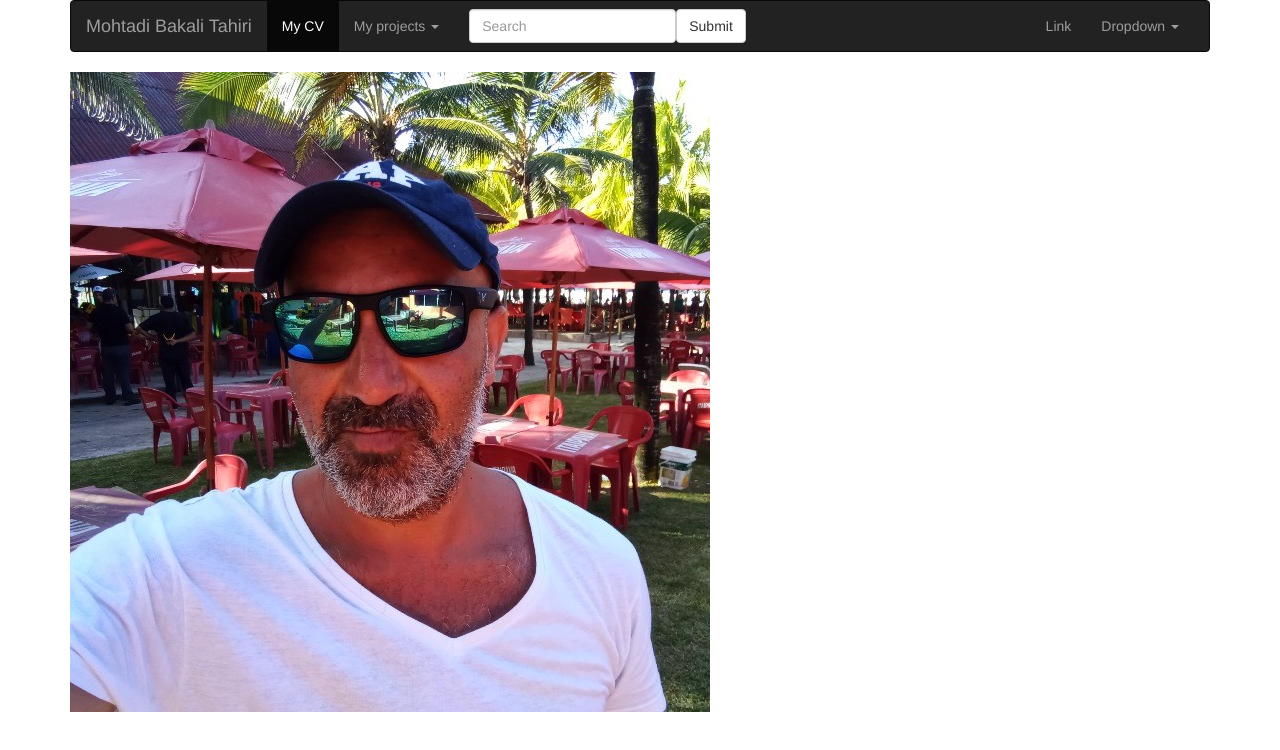
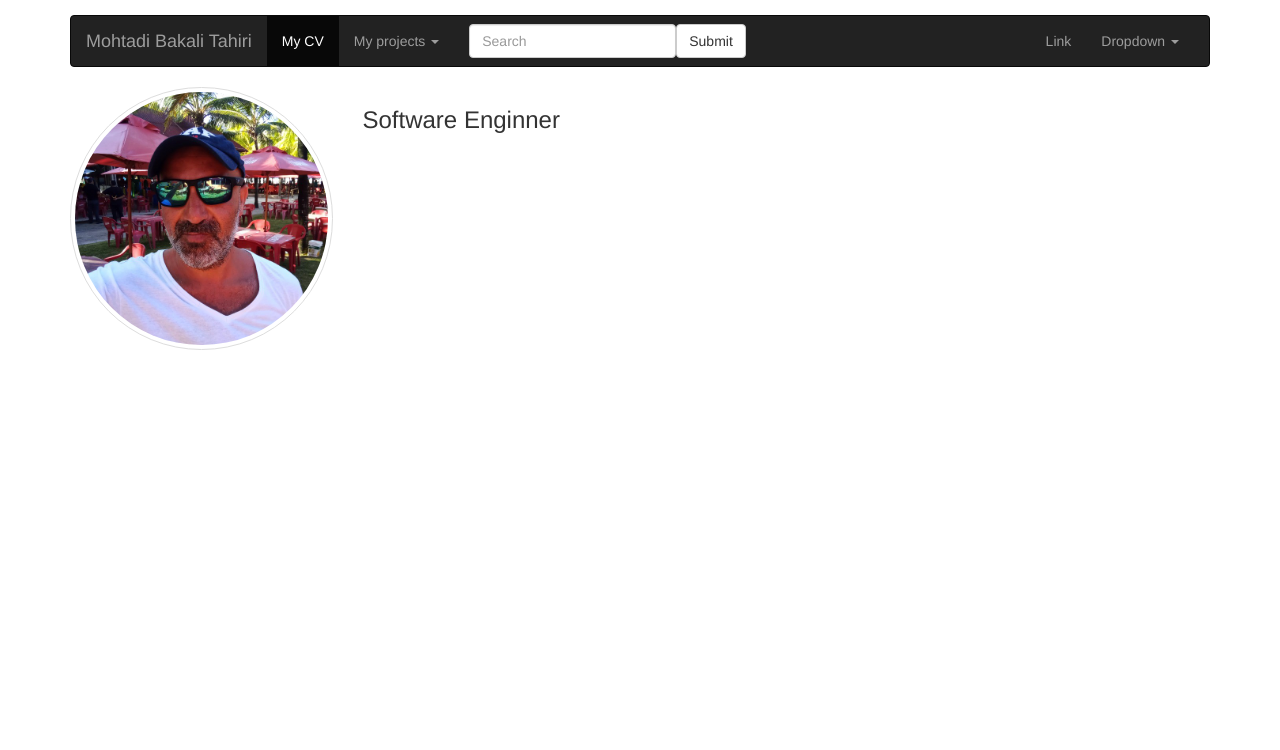
Before and after one commit to tedybak/demo-deploy, an Angular app: page /cv in a window 1280 px wide. Shown: the top 750 px of the page. Built offline with nearby package versions, Linux system fonts and the light colour scheme.

Commit message:
in progress

```diff
--- a/src/app/cv/cv.component.html
+++ b/src/app/cv/cv.component.html
@@ -1,3 +1,13 @@
 <div class="container">
-<img src="/assets/img/mifoto.jpg" class="img-responsive" alt="Tedy Bakali" />
+
+
+    <div class="row">
+        <div class="col-sm-3"> <img src="/assets/img/mifoto.jpg" class="img-responsive img-circle img-thumbnail"
+                alt="Tedy Bakali" />
+        </div>
+        <div class="col-sm-3">  <h3>Software Enginner</h3></div>
+        <div class="col-sm-3"> </div>
+        <div class="col-sm-3"> </div>
+    </div>
+
 </div>
--- a/src/styles.css
+++ b/src/styles.css
@@ -1 +1,4 @@
 /* You can add global styles to this file, and also import other style files */
+.navbar{
+    margin-top: 15px;
+}
```
